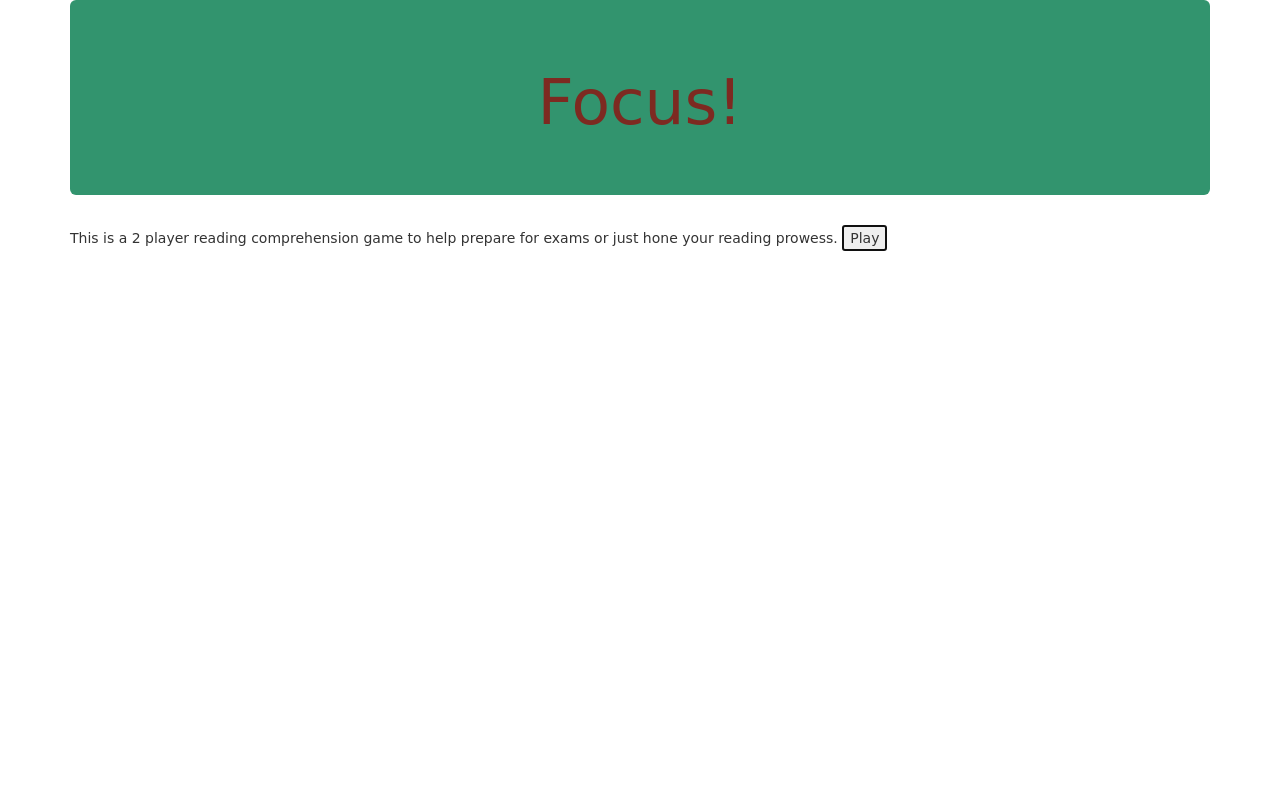
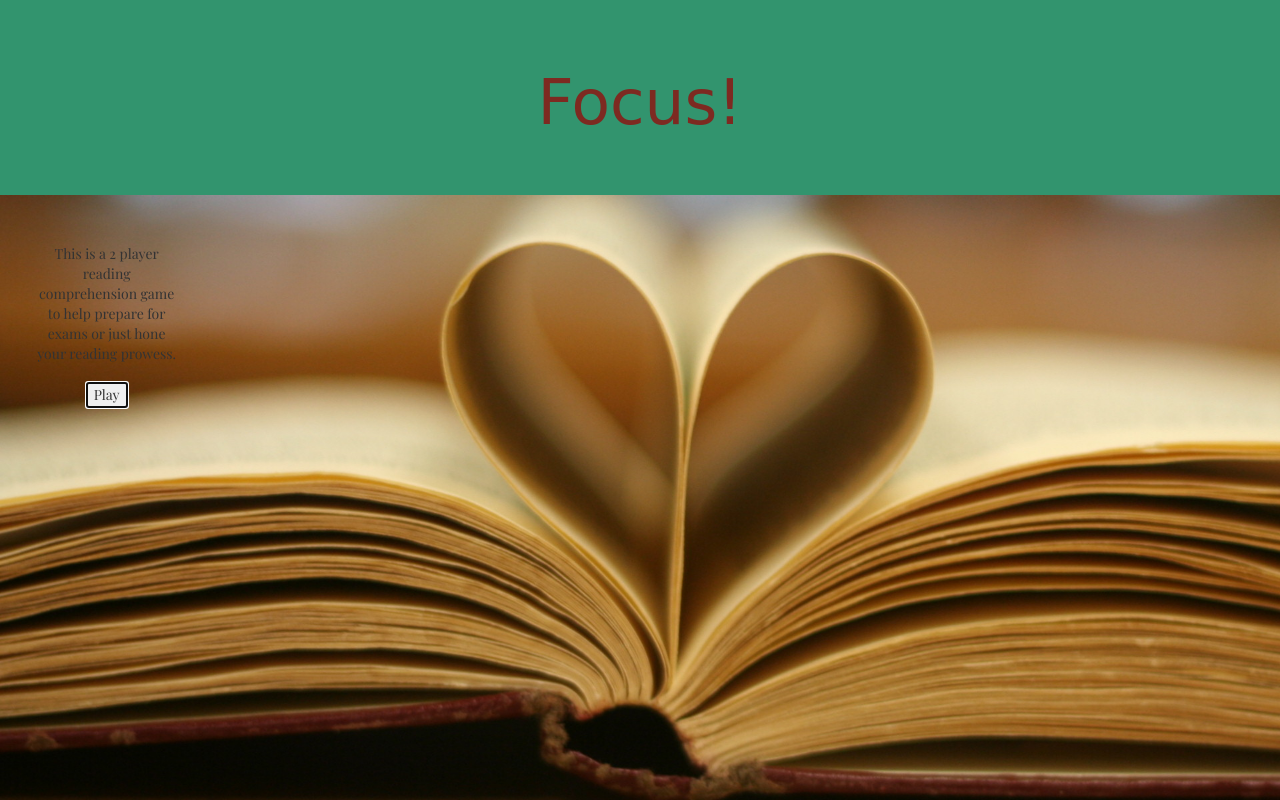
Before and after one commit to raichel81/Focus, a plain HTML site: page index.htm in a window 1280 px wide. Drawn offline with nearby package versions, Linux system fonts and the light colour scheme; a web font is replaced by a local one.

Commit message:
more styling

```diff
--- a/index.htm
+++ b/index.htm
@@ -7,6 +7,7 @@
 
     <link rel="stylesheet" type="text/css" href="style.css">
     <link href='https://fonts.googleapis.com/css?family=Vast+Shadow' rel='stylesheet' type='text/css'>
+    <link href='https://fonts.googleapis.com/css?family=Playfair+Display' rel='stylesheet' type='text/css'>
 
    	<script src="https://cdnjs.cloudflare.com/ajax/libs/jquery/2.1.4/jquery.min.js"></script>
    	<script type="text/javascript" src="jquery-countdown/jquery.plugin.js"></script>
@@ -20,12 +21,15 @@
 	</script>
 </head>
 <body>
-	<div class="home gameScreen container">
-		<div class="jumbotron">
-			<h1>Focus!</h1>
-		</div>
+	<div class="jumbotron jumbotron-fluid home">
+		<h1 class="text">Focus!</h1>
+	</div>
+
+	<div class="home container col-md-2 ">
 		<div class="intro">
+			<p>
 			This is a 2 player reading comprehension game to help prepare for exams or just hone your reading prowess.
+			</p>
 			<button class="play">Play</button>
 		</div>
 		<div class="names">
@@ -38,20 +42,20 @@
 			</form>
 		</div>
 	</div>
-	<div class="howTo container">
+	<div class="howTo container col-md-2 ">
 		<p>You'll be given a short essay to read together, followed by 5 or 7 multiple choice questions. <span class="player1Name"></span> your buzzer is the A (for Awesome) key, <span class="player2Name"></span> your buzzer is the P (for Perfect) key. Whoever buzzes first will have 3 seconds to answer the question. If the answer is correct that player gets 1 point BUT if it is wrong you lose 1 point. If the player that buzzed first doesn't answer within 3 seconds they lose a point! If neither player buzzes the question will time out and neither player gets a point.
 		</p>
 		<p>Turn on your big brains and get your trigger fingers ready!</p>
 		<button class="letsGo">Let's go already!</button>
 	</div>
-	<div class="reading container">
+	<div class="reading container col-md-2 ">
 		<div class="essay">
 
 		</div>
 		<div class="readingTimer"></div>
 		<button class="done">DONE</button>
 	</div>
-	<div class="questions container">
+	<div class="questions container col-md-2 ">
 		<div class="player1Info">
 			<div class="player1Name blink-me"></div>
 			<div class="player1Score">0</div>
@@ -70,7 +74,7 @@
 			<div class="questionTimer"></div>
 		</div>
 	</div>
-	<div class="finalScreen container">
+	<div class="finalScreen container col-md-2 ">
 		<div class="winner blink-me"></div>
 		<div class="continueOrFinish">
 			<button class="continue">Another Round</button>
--- a/script.js
+++ b/script.js
@@ -86,7 +86,7 @@ var showQuestion = function() {
 		});
 
 	// // TEMP
-	// buzzedInPlayer = 1;
+	buzzedInPlayer = 1;
 // 	$('.blink-me').on('input', function() {
 //     $(this).val() // get the current value of the input field.
 // });
--- a/style.css
+++ b/style.css
@@ -1,9 +1,39 @@
 body {
-	font-family: 'Vast Shadow', cursive;
+		background-image: url("background.jpg");
+		background-size: 130%;
+    	background-repeat: no-repeat;
+
+}
+.text {
+	opacity: 1;
+}
+
+p {
+	opacity: 1;
+	margin: 10%
+}
+
+input {
+	margin: 10%;
+}
+h1 {
+	opacity: 0.4;
+	font-size: 107px;
+}
+
+.essay {
+	font-family: 'Playfair Display', serif;
 }
 
 .container {
 	display: none;
+	font-family: 'Playfair Display', serif;
+	background-color: white 50%;
+	text-align: center;
+	height: 100%
+}
+.intro {
+	height: 100%;
 }
 
 .home {
@@ -15,17 +45,16 @@ body {
 }
 
 .jumbotron {
+	    font-family: 'Vast Shadow', cursive;
 	    background-color: #32946E;
 	    color: #7D2A21;
+	    text-align: center;
 }
 
-h1 {
-	font-family: 'Vast Shadow', cursive;
-	text-align: center;
-}
 .blink-me {
 	font-weight: bold;
 	text-decoration: underline;
+	font-family: 'Vast Shadow', cursive;
 	animation: blinker 1s linear infinite;
 }
 
```
Also changed, not shown: background.jpg (added).
